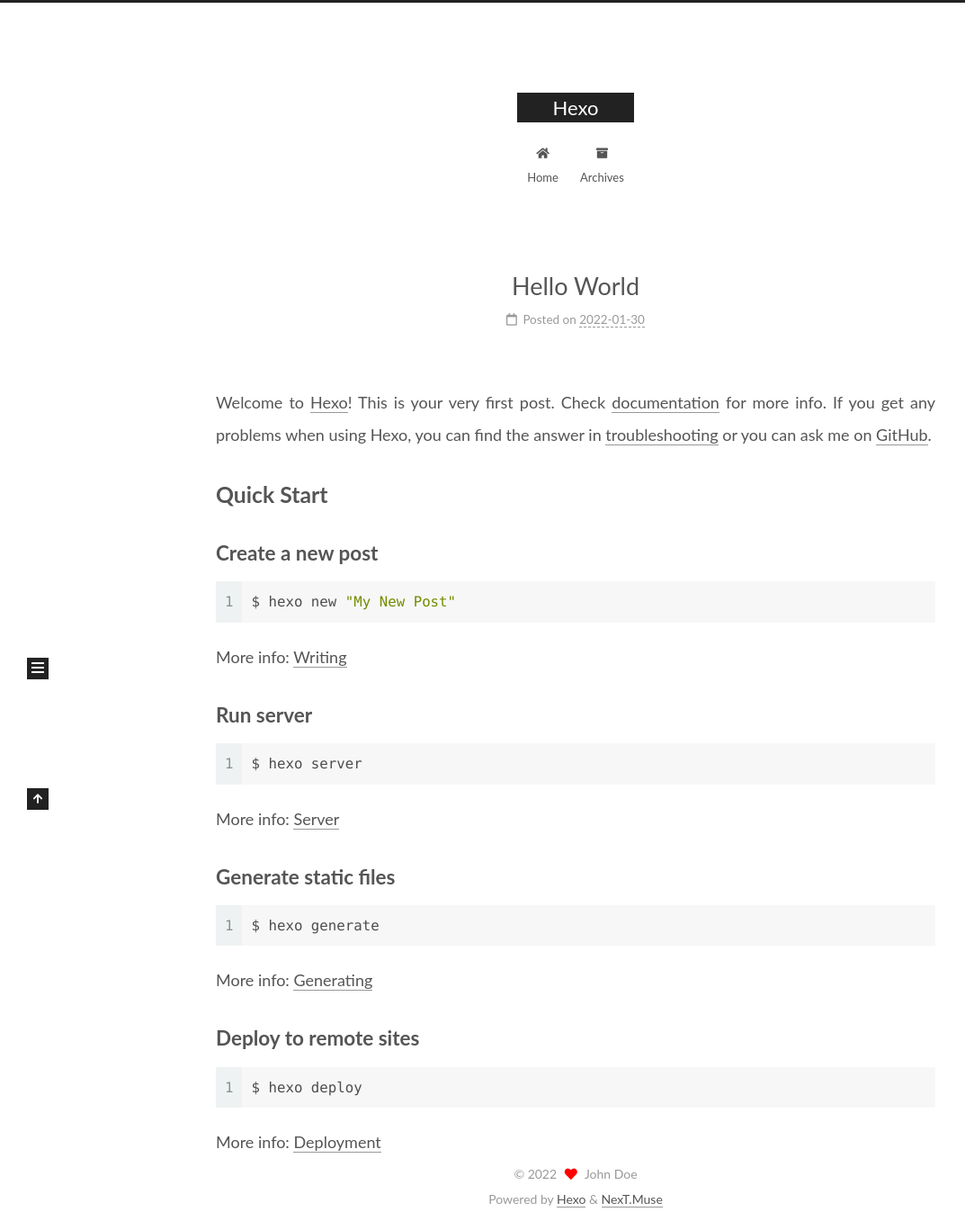
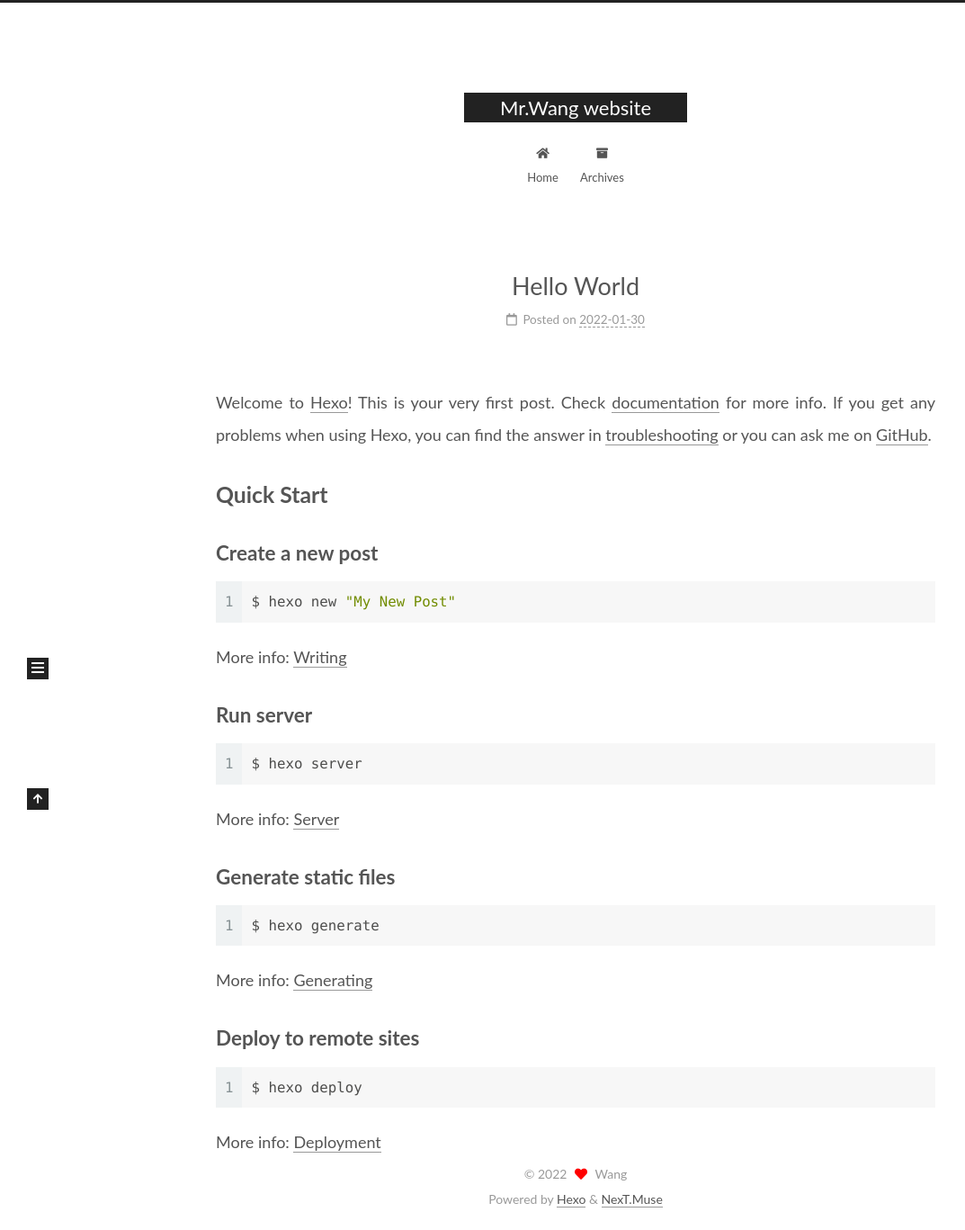
Before and after one commit to asddzxcc1856/asddzxcc1857.github.io, a plain HTML site: page index.html in a window 1280 px wide. Shown: the whole page at 90% size, without its empty margins (0-1073 px from the left). Drawn offline with Linux system fonts and the light colour scheme.

Commit message:
Site updated: 2022-01-30 20:12:34

```diff
--- a/index.html
+++ b/index.html
@@ -21,11 +21,11 @@
   </script>
 
   <meta property="og:type" content="website">
-<meta property="og:title" content="Hexo">
+<meta property="og:title" content="Mr.Wang website">
 <meta property="og:url" content="https://asddzxcc1857.github.io/asddzxcc1857.github.io/index.html">
-<meta property="og:site_name" content="Hexo">
+<meta property="og:site_name" content="Mr.Wang website">
 <meta property="og:locale" content="en_US">
-<meta property="article:author" content="John Doe">
+<meta property="article:author" content="Wang">
 <meta name="twitter:card" content="summary">
 
 <link rel="canonical" href="https://asddzxcc1857.github.io/asddzxcc1857.github.io/">
@@ -41,7 +41,7 @@
   };
 </script>
 
-  <title>Hexo</title>
+  <title>Mr.Wang website</title>
 
 
 
@@ -92,7 +92,7 @@
 
     <a href="/asddzxcc1857.github.io/" class="brand" rel="start">
       <span class="logo-line-before"><i></i></span>
-      <h1 class="site-title">Hexo</h1>
+      <h1 class="site-title">Mr.Wang website</h1>
       <span class="logo-line-after"><i></i></span>
     </a>
   </div>
@@ -149,12 +149,12 @@
 
     <span hidden itemprop="author" itemscope itemtype="http://schema.org/Person">
       <meta itemprop="image" content="/asddzxcc1857.github.io/images/avatar.gif">
-      <meta itemprop="name" content="John Doe">
+      <meta itemprop="name" content="Wang">
       <meta itemprop="description" content="">
     </span>
 
     <span hidden itemprop="publisher" itemscope itemtype="http://schema.org/Organization">
-      <meta itemprop="name" content="Hexo">
+      <meta itemprop="name" content="Mr.Wang website">
     </span>
       <header class="post-header">
         <h2 class="post-title" itemprop="name headline">
@@ -269,7 +269,7 @@
 
       <div class="site-overview-wrap sidebar-panel">
         <div class="site-author motion-element" itemprop="author" itemscope itemtype="http://schema.org/Person">
-  <p class="site-author-name" itemprop="name">John Doe</p>
+  <p class="site-author-name" itemprop="name">Wang</p>
   <div class="site-description" itemprop="description"></div>
 </div>
 <div class="site-state-wrap motion-element">
@@ -309,7 +309,7 @@
   <span class="with-love">
     <i class="fa fa-heart"></i>
   </span>
-  <span class="author" itemprop="copyrightHolder">John Doe</span>
+  <span class="author" itemprop="copyrightHolder">Wang</span>
 </div>
   <div class="powered-by">Powered by <a href="https://hexo.io/" class="theme-link" rel="noopener" target="_blank">Hexo</a> & <a href="https://muse.theme-next.org/" class="theme-link" rel="noopener" target="_blank">NexT.Muse</a>
   </div>
```
Also changed, not shown: 2022/01/30/hello-world/index.html (+8 -8 lines), archives/2022/01/index.html (+7 -7 lines), archives/2022/index.html (+7 -7 lines), archives/index.html (+7 -7 lines).
